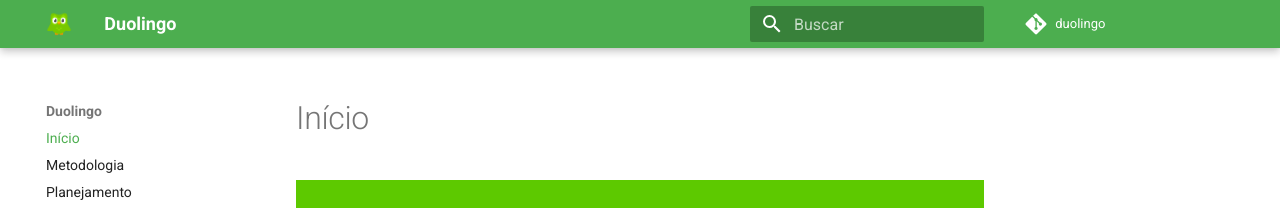
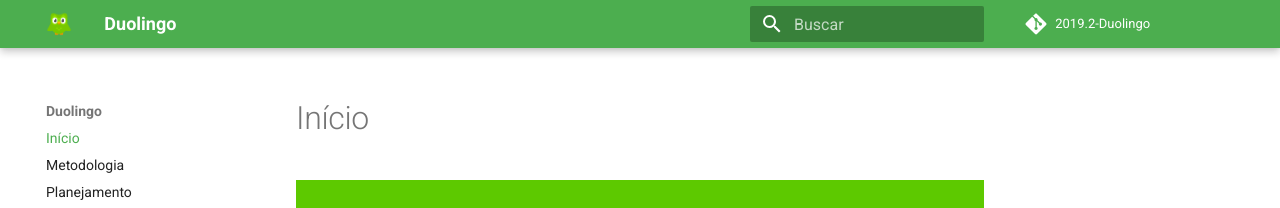
Before and after one commit to requisitos-Duolingo/Duolingo, an MkDocs documentation site: the page built from docs/index.md, in a window 1280 px wide. Shown: the top 208 px of the page. Built offline with MkDocs 1.6.1 and Material for MkDocs 9.7.7, drawn with Linux system fonts in a browser that asks for light colours; comment, search, counter and statistics services are not loaded.

Commit message:
URL Repo Update

```diff
--- a/mkdocs.yml
+++ b/mkdocs.yml
@@ -1,6 +1,6 @@
 site_name: Duolingo
-repo_name: 'duolingo'
-repo_url: 'https://github.com/Requisitos2-2019/Duolingo'
+repo_name: '2019.2-Duolingo'
+repo_url: 'https://github.com/Requisitos2-2019/2019.2-Duolingo'
 
 theme:
   name: 'material'
```
Also changed, not shown: site/404.html, site/index.html, site/metodologia/Metodologia/index.html, site/planejamento/Planejamento/index.html, site/prerastriabilidade/RichPicture/index.html, site/sitemap.xml, 1 other file.
